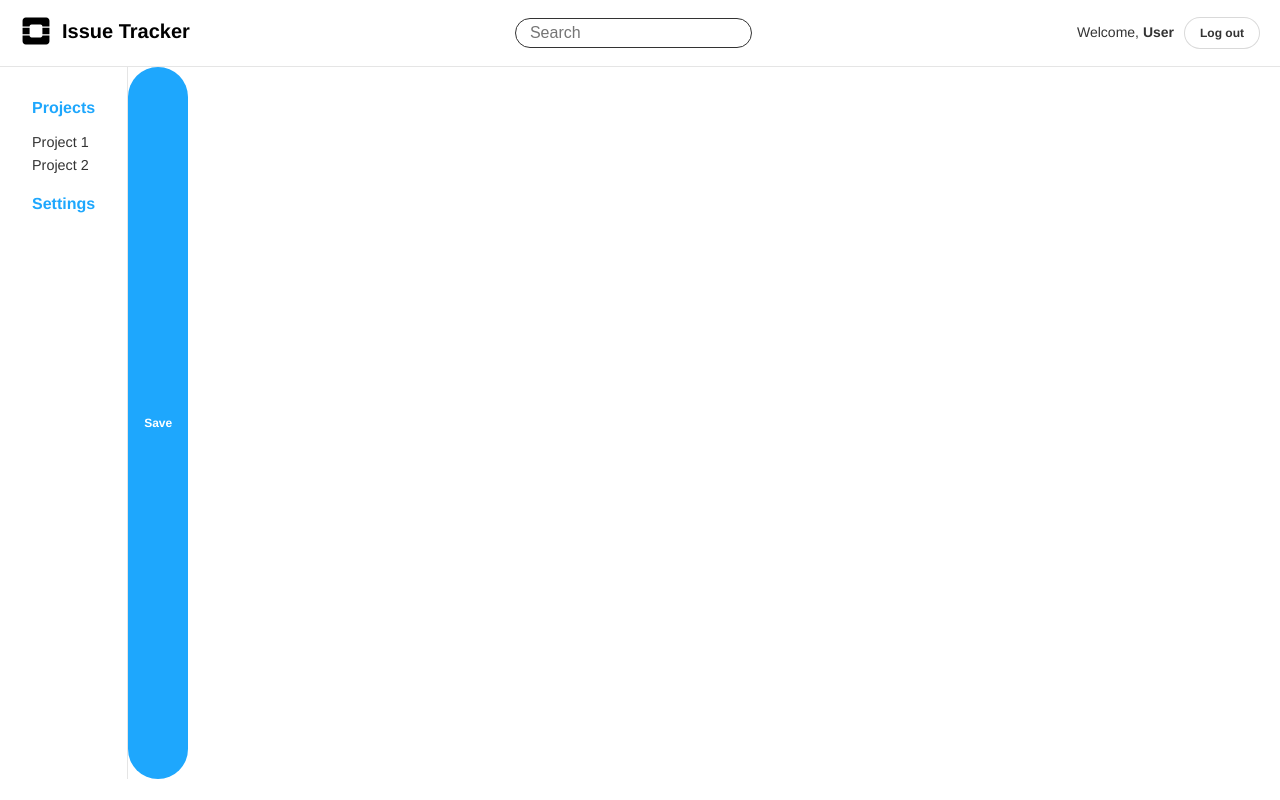
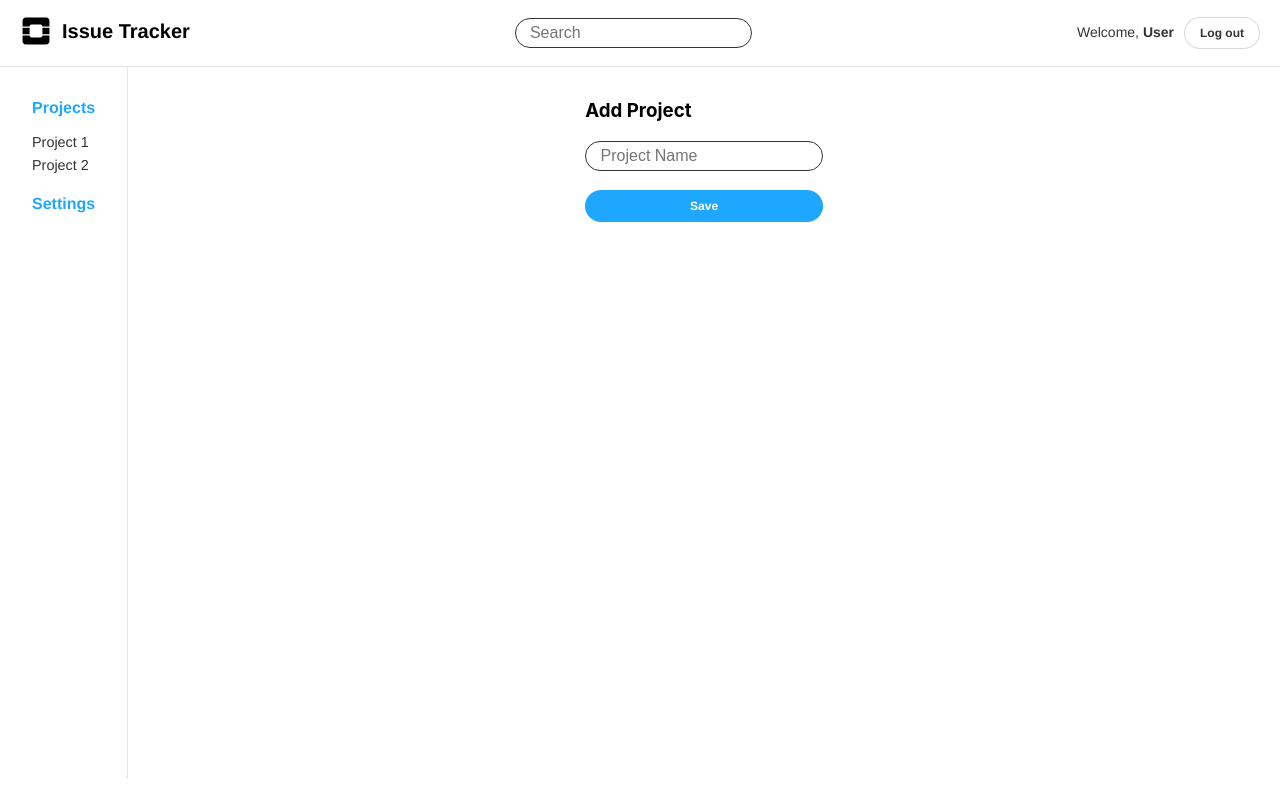
Before and after one commit to henrikeskisikkila/issue-tracker, a React (Create React App) app: page /projects in a window 1280 px wide. Both pictures are taken after a click on the button "Add project". Built offline with nearby package versions, Linux system fonts and the light colour scheme.

Commit message:
Add create a new project view

```diff
--- a/src/pages/AddProject.tsx
+++ b/src/pages/AddProject.tsx
@@ -1,3 +1,6 @@
+import { useState } from "react";
+import { Stack } from "components/Stack";
+import { Input } from "components/Input";
 import { Button } from "components/Button";
 import { Project } from "types";
 
@@ -6,20 +9,34 @@ interface AddProjectProps {
 }
 
 export const AddProject = ({ onSave }: AddProjectProps) => {
+  const [projectName, setProjectName] = useState("");
   const handleSaveButton = () => {
     onSave({
-      id: "id",
-      name: "Project Name",
-      createdBy: "2022-01-03T09:03:03.905+00:00",
-      createdAt: "61d3fa9d4d199ae5f9b53cb9",
+      id: undefined,
+      name: projectName,
+      createdBy: new Date().toISOString(),
+      createdAt: "1",
     });
   };
+
   return (
+    <div className="add-issue">
+      <Stack direction={"column"} spacing={4}>
+        <h3>Add Project</h3>
+        <Input
+          type="text"
+          placeholder="Project Name"
+          onChange={(event) => {
+            setProjectName(event.target.value);
+          }}
+        />
         <Button
           primary={true}
           size={"small"}
           label={"Save"}
           onClick={handleSaveButton}
         />
+      </Stack>
+    </div>
   );
 };
--- a/src/types.ts
+++ b/src/types.ts
@@ -4,7 +4,7 @@ export interface Issue {
 }
 
 export interface Project {
-  id: string;
+  id: string | undefined;
   name: string;
   createdBy: string;
   createdAt: string;
```
Lines whose indentation alone changed are shown as unchanged.
